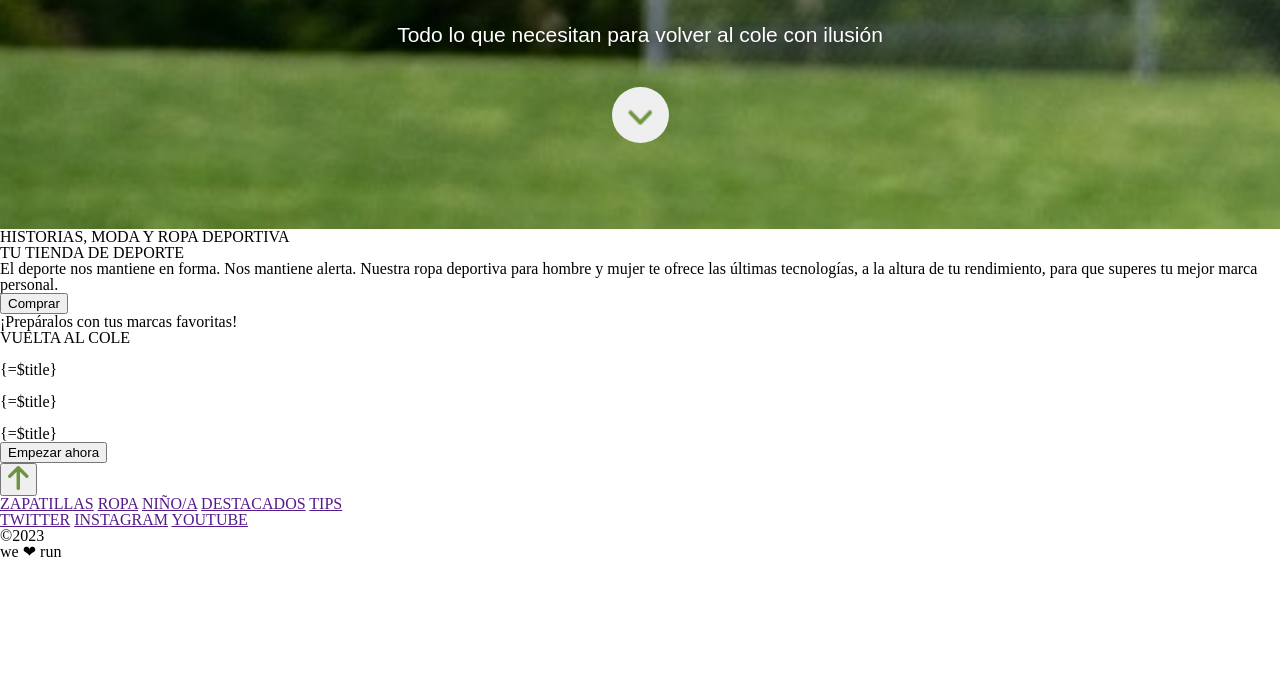
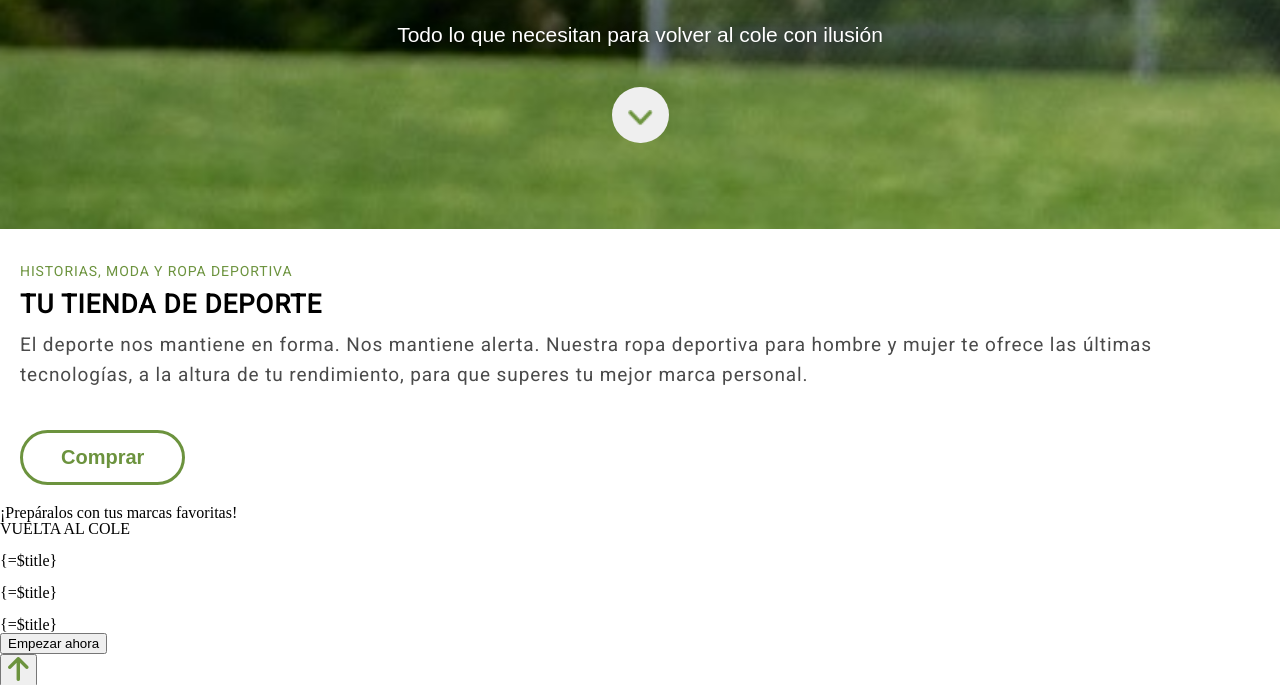
Before and after one commit to aanamarr/Modulo-1-evaluaci-n-final, a website built with Vite: page src/index.html in a window 1280 px wide. Shown: the part 454-1139 px from the top of the page. Before the commit the page ends 1014 px from the top, so only its background shows below. Built offline with nearby package versions, Linux system fonts and the light colour scheme; files whose address does not match are found by name.

Commit message:
Finished section 2

```diff
--- a/src/partials/section2.html
+++ b/src/partials/section2.html
@@ -1,10 +1,9 @@
 <section>
-    <article>
-        <h2>HISTORIAS, MODA Y ROPA DEPORTIVA</h2>
-        <h3>TU TIENDA DE DEPORTE</h3>
-        <div>
-            <p>El deporte nos mantiene en forma. Nos mantiene alerta. Nuestra ropa deportiva para hombre y mujer te ofrece las últimas tecnologías, a la altura de tu rendimiento, para que superes tu mejor marca personal.</p>
-        </div>
+    <article class="section2">
+        <h3 class="ropa">HISTORIAS, MODA Y ROPA DEPORTIVA</h3>
+        <h2 class="tienda">TU TIENDA DE DEPORTE</h2>
+        <p class="p2">El deporte nos mantiene en forma. Nos mantiene alerta. Nuestra ropa deportiva para hombre y mujer te ofrece las últimas tecnologías, a la altura de tu rendimiento, para que superes tu mejor marca personal.</p>
     </article>
-    <button>Comprar</button>
+
+    <button class="button-comprar">Comprar</button>
 </section>
--- a/src/scss/core/_variables.scss
+++ b/src/scss/core/_variables.scss
@@ -1,7 +1,7 @@
 //fonts
 //@import url('https://fonts.googleapis.com/css2?family=Roboto+Slab:wght@100..900&display=swap'); posible fuente del google fonts
 
-$font-main: Roboto slab;
+$font-main: Roboto;
 
 
 //colors
--- /dev/null
+++ b/src/scss/layout/_section2.scss
@@ -0,0 +1,37 @@
+.section2{
+    background-color: $color-white;
+    font-family: $font-main;
+    letter-spacing: 0.9px;
+    display: flex;
+    flex-direction: column;
+    width: 100%;
+    padding: 20px;
+}
+.ropa{
+    font-size: 14px;
+    color: $color-green;
+    padding-top: 15px;
+
+}
+.tienda{
+    font-size: 26px;
+    font-weight: bold;
+    margin-top: 13px;
+}
+.p2{
+    color: $color-greyish;
+    margin-top: 13px;
+    font-size: 19px;
+    line-height: 30px;
+}
+.button-comprar{
+    background-color: transparent;
+    color: $color-green;
+    font-size: 20px;
+    font-weight: bold;
+    border-radius: 80px;
+    padding: 13px 38px;
+    border: 3px solid $color-green;
+    margin: 20px;
+
+}
--- a/src/scss/main.scss
+++ b/src/scss/main.scss
@@ -2,3 +2,4 @@
 @import 'core/reset';
 @import 'layout/header';
 @import 'layout/section1';
+@import 'layout/section2';
```
